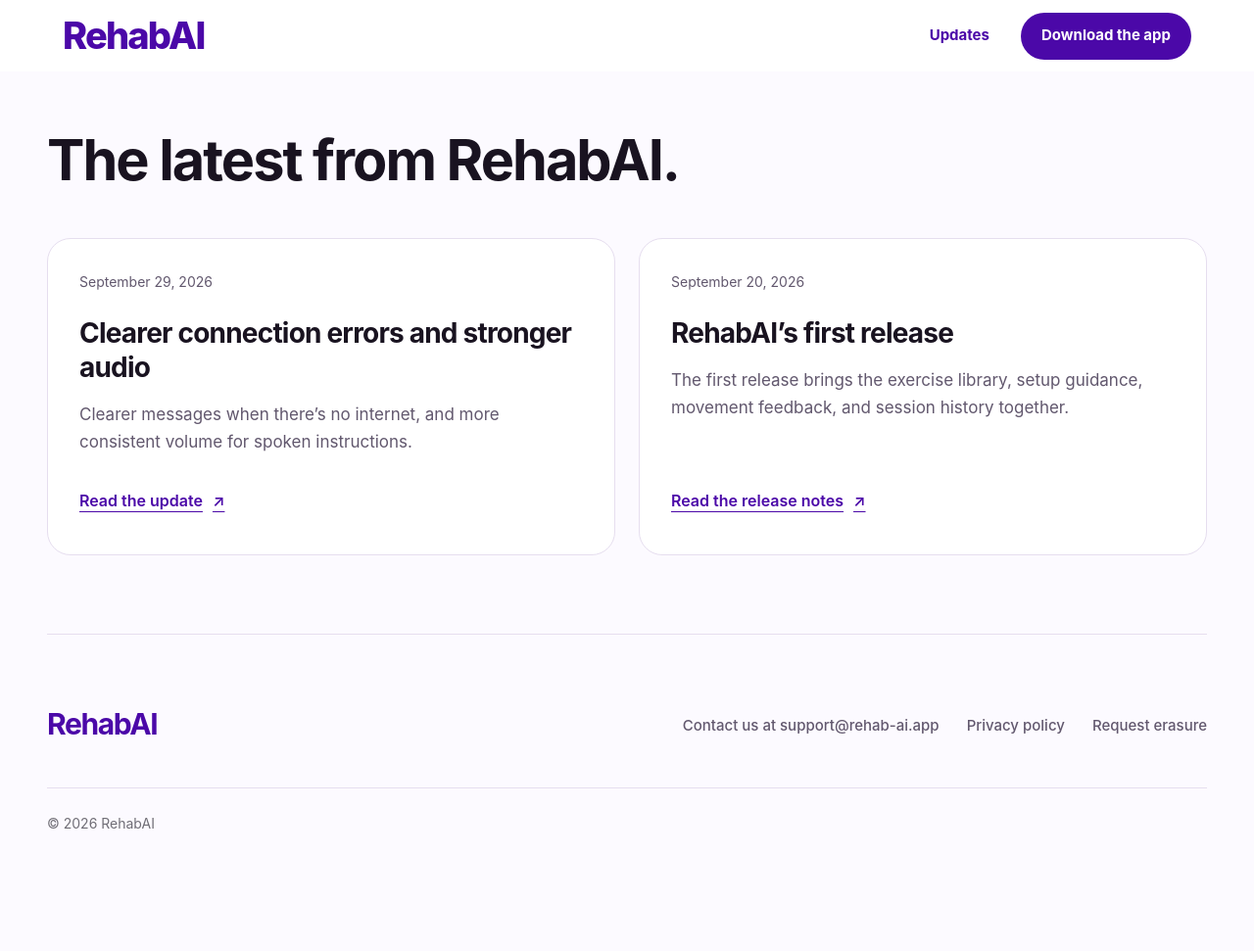
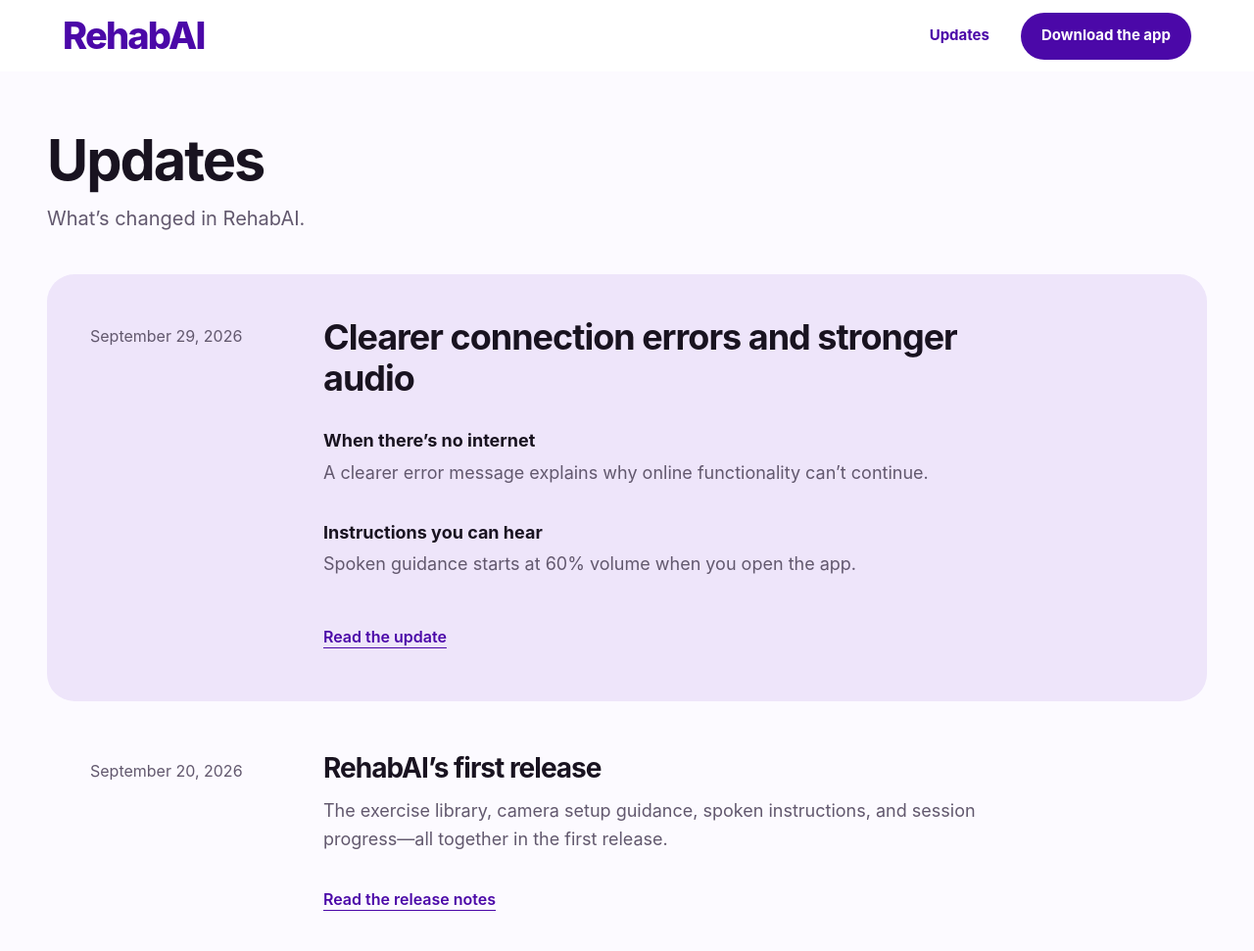
Before and after one commit to C-L-South/RehabAI-Privacy-Policy, a plain HTML site: page blog.html in a window 1280 px wide. Shown: the top 971 px of the page at 98% size. Before the commit the page ends 880 px from the top, so only its background shows below. Drawn offline with Linux system fonts and the light colour scheme.

Commit message:
Present concrete app changes in a simpler Updates layout

```diff
--- a/blog.html
+++ b/blog.html
@@ -5,7 +5,7 @@
   <title>RehabAI Updates &amp; Release Notes</title>
   <meta name="description" content="Read RehabAI release notes and app updates, including improvements to exercise guidance, connectivity feedback, and spoken instructions.">
   <meta property="og:title" content="RehabAI Updates &amp; Release Notes"><meta property="og:description" content="Read RehabAI release notes and app updates, including improvements to exercise guidance, connectivity feedback, and spoken instructions."><meta property="og:type" content="website"><meta property="og:site_name" content="RehabAI"><meta name="twitter:card" content="summary">
-  <link rel="stylesheet" href="styles.css"><link rel="stylesheet" href="home.css?v=10"><link rel="stylesheet" href="pages.css?v=1"><script src="home.js?v=2" defer></script>
+  <link rel="stylesheet" href="styles.css"><link rel="stylesheet" href="home.css?v=10"><link rel="stylesheet" href="pages.css?v=2"><script src="home.js?v=2" defer></script>
 
 <!-- Search metadata: generated -->
 <meta name="robots" content="index, follow, max-image-preview:large">
@@ -33,12 +33,28 @@
     </nav>
   </header>
 <main id="main" class="inner-main wrap updates-page">
-  <div class="page-heading"><h1>The latest from RehabAI.</h1></div>
-  <div class="update-grid">
-        <article class="update-card"><div class="update-meta"><time datetime="2026-09-29">September 29, 2026</time></div><h2><a href="connectivity-audio-update.html">Clearer connection errors and stronger audio</a></h2><p>Clearer messages when there’s no internet, and more consistent volume for spoken instructions.</p><a class="text-link" href="connectivity-audio-update.html">Read the update <span aria-hidden="true">↗</span></a></article>
-        <article class="update-card"><div class="update-meta"><time datetime="2026-09-20">September 20, 2026</time></div><h2><a href="first-release.html">RehabAI’s first release</a></h2><p>The first release brings the exercise library, setup guidance, movement feedback, and session history together.</p><a class="text-link" href="first-release.html">Read the release notes <span aria-hidden="true">↗</span></a></article>
+  <div class="page-heading updates-heading"><h1>Updates</h1><p>What’s changed in RehabAI.</p></div>
+  <div class="release-log">
+    <article class="release-entry release-current" aria-labelledby="connection-release-title">
+      <time class="release-date" datetime="2026-09-29">September 29, 2026</time>
+      <div class="release-content">
+        <h2 id="connection-release-title"><a href="connectivity-audio-update.html">Clearer connection errors and stronger audio</a></h2>
+        <ul class="release-changes">
+          <li><strong>When there’s no internet</strong><p>A clearer error message explains why online functionality can’t continue.</p></li>
+          <li><strong>Instructions you can hear</strong><p>Spoken guidance starts at 60% volume when you open the app.</p></li>
+        </ul>
+        <a class="release-link" href="connectivity-audio-update.html">Read the update</a>
       </div>
-
+    </article>
+    <article class="release-entry release-previous" aria-labelledby="first-release-title">
+      <time class="release-date" datetime="2026-09-20">September 20, 2026</time>
+      <div class="release-content">
+        <h2 id="first-release-title"><a href="first-release.html">RehabAI’s first release</a></h2>
+        <p>The exercise library, camera setup guidance, spoken instructions, and session progress—all together in the first release.</p>
+        <a class="release-link" href="first-release.html">Read the release notes</a>
+      </div>
+    </article>
+  </div>
 </main>
   <footer class="site-footer wrap">
     <div class="footer-top"><div><a class="brand" href="index.html">RehabAI</a></div><nav aria-label="Footer navigation"><a href="mailto:support@rehab-ai.app">Contact us at support@rehab-ai.app</a><a href="privacy.html">Privacy policy</a><a href="erasure.html">Request erasure</a></nav></div>
```
